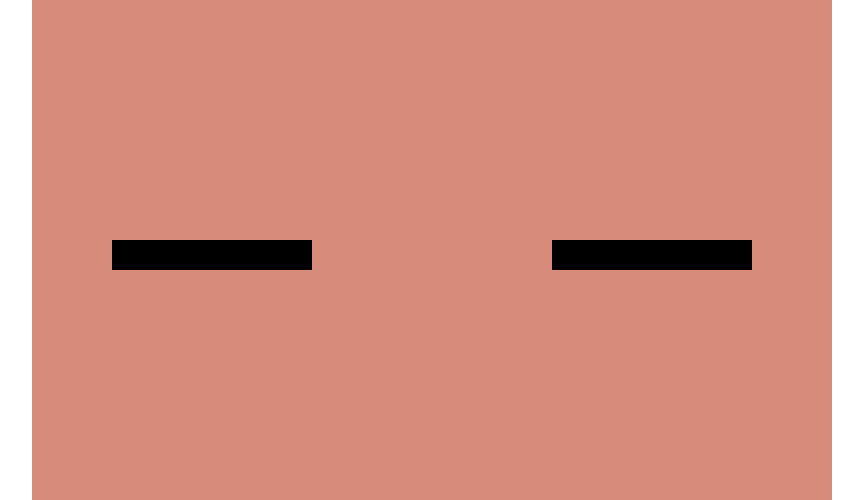
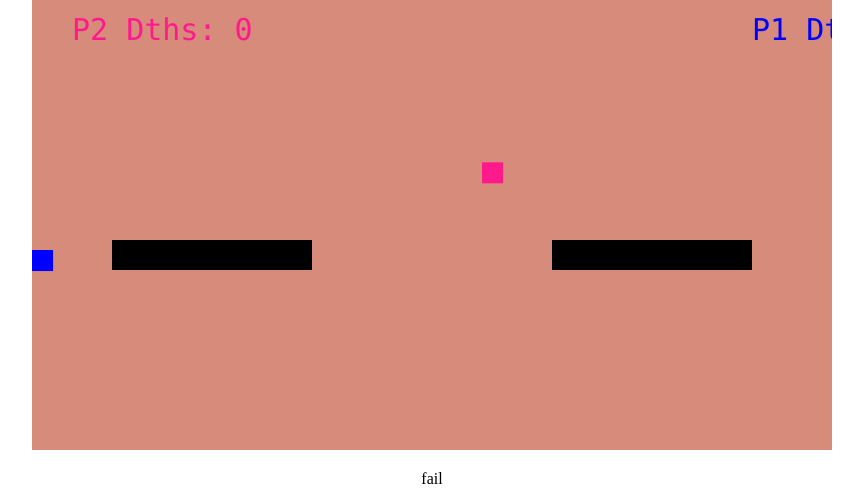
Before and after one commit to oliverjam509/oliverjam509.github.io, a plain HTML site: page index.html in a window 1280 px wide. Shown: the top 500 px of the page, without its empty margins (208-1071 px from the left). Drawn offline with Linux system fonts and the light colour scheme.

Commit message:
death counter

```diff
--- a/index.html
+++ b/index.html
@@ -28,7 +28,7 @@ var myGameArea = {
     canvas : document.createElement("canvas"),
     start : function() {
         this.canvas.width = screen.width;
-        this.canvas.height = 810;
+        this.canvas.height = screen.height * 0.75;
         this.context = this.canvas.getContext("2d");
         document.body.insertBefore(this.canvas, document.body.childNodes[0]);
         this.interval = setInterval(updateGameArea, 20);
@@ -49,8 +49,8 @@ var blockHeight = myGameArea.canvas.height/5;
 
 // component(width,height,color,x,y,type,face)
 // change x and y to relative values
-var player1 = new component(screen.width/38,screen.width/38,"blue",1350,300,null);
-var player2 = new component(screen.width/38,screen.width/38.,"red",450,300,null,);
+var player1;
+var player2;
 var block1 = new component(screen.width/2, blockHeight, "black", (screen.width-screen.width/2)/2, 600 ,null);
 var block2 = new component(screen.width/4, blockHeight, "black", screen.width * 0.1, screen.height * 0.4, null);
 var block3 = new component(screen.width/4, blockHeight, "black", screen.width * 0.65, screen.height * 0.4, null);
@@ -58,14 +58,22 @@ var pb1 = new component(screen.width, blockHeight, "red", 0, 800, null);
 var blocks = [block1,block2,block3,pb1];
 var p1missile;
 var p2missile;
+var p1deaths;
+var p2deaths;
 
 var mov = -100;
 
 function startGame(){
+    var p1Col = "blue";
+    var p2Col = "#ff1a8c";
+
     myGameArea.start();
     p1missile = null;
     p2missile = null;
-
+    p2deaths = new component("30px", "Consolas", p2Col, 40, 40, "text");
+    player2 = new component(screen.width/38,screen.width/38.,p2Col,450,300,null,);
+    p1deaths = new component("30px", "Consolas", p1Col, myGameArea.canvas.width * 0.9, 40, "text");
+    player1 = new component(screen.width/38, screen.width/38, p1Col, 1350, 300, null);
 }
 
 
@@ -73,12 +81,13 @@ function updateGameArea(){
     myGameArea.clear();
     var x = 50;
 
-    // Player1: [A,D,W,C]
-    // Player2: [Le,Ri,Up,M]
+    // Player1: [A,D,W,C,V]
+    // Player2: [Le,Ri,Up,N,M]
+    // Left, Right, Up, Shoot, Stone
     // p1controls and p2controls are list variable types
     // They use the ascii keys of corresponding keyboard keys
-    var p1controls = [65,68,87,67];
-    var p2controls = [37,39,38,77];
+    var p1controls = [65,68,87,67,86];
+    var p2controls = [37,39,38,78,77];
 
     updatePlayerPosition(player1, p1controls);
     updatePlayerPosition(player2, p2controls);
@@ -94,6 +103,10 @@ function updateGameArea(){
     boundsCheck(player1);
     boundsCheck(player2);
 
+    p1deaths.text = "P1 Dths: " + player1.deaths;
+    p2deaths.text = "P2 Dths: " + player2.deaths;
+    p1deaths.update();
+    p2deaths.update();
     player1.update();
     player2.update();
     block1.update();
@@ -127,6 +140,13 @@ function updatePlayerPosition(player, controls){
     if ((myGameArea.keys && myGameArea.keys[controls[3]])) {
         shoot(player);
     }
+    if ((myGameArea.keys && myGameArea.keys[controls[4]])) {
+        stoneForm(player);
+    }
+
+}
+
+function stoneForm(player){
 
 }
 
@@ -137,6 +157,7 @@ function collisions(player, obs){
         if(pb != null){
                 document.getElementById("p1").innerHTML = "fail";
             if(player.crashWith(pb)){
+                player.deaths += 1;
                 reset();
             }
         }
@@ -167,11 +188,11 @@ function jump(player){
 }
 
 function shoot(player){
-    var s = 16;
-    if(player.ld) s = s* -1
+    var s = 35;
+    if(player.ld) s = s* -1;
     if(player == player1) {
       if(p1missile == null) {
-         p1missile = new component(20, 20, "#9999ff", player1.x+(player1.width/3), player1.y, null);
+         p1missile = new component(20, 20, "#3333cc", player1.x+(player1.width/3), player1.y, null);
          p1missile.speedX = s;
          p1missile.update();
       }
@@ -213,14 +234,13 @@ function boundsCheck(player){
     player.newPos();
 }
 
-function component(width,height,color,x,y,type,face) {
+function component(width,height,color,x,y,type) {
 	this.width=width;
 	this.height=height;
 	this.color=color;
 	this.x=x;
 	this.y=y;
 	this.type=type;
-    this.face=face
     this.gravity =1;
     this.gravitySpeed = 0;
     this.speedX =0;
@@ -230,13 +250,22 @@ function component(width,height,color,x,y,type,face) {
     this.cj =false;
     // ld is left direction (boolean)
     this.ld = true;
+    this.deaths = 0;
+    this.stone = false;
 
     // this.update draws the component in myGameArea
     this.update = function() {
-        ctx = myGameArea.context;
+      ctx = myGameArea.context;
+      if (this.type == "text") {
+        ctx.font = this.width + " " + this.height;
+        ctx.fillStyle = this.color;
+        ctx.fillText(this.text, this.x, this.y);
+      } else {
         ctx.fillStyle = this.color;
         ctx.fillRect(this.x, this.y, this.width, this.height);
+      }
     }
+
     this.newPos = function() {
         this.x += this.speedX;
         this.y += this.speedY;
```
